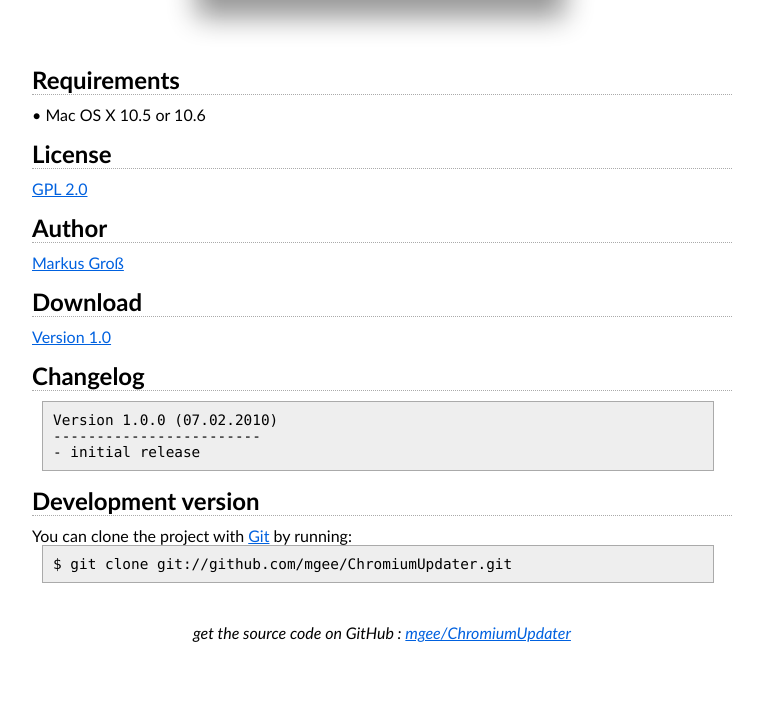
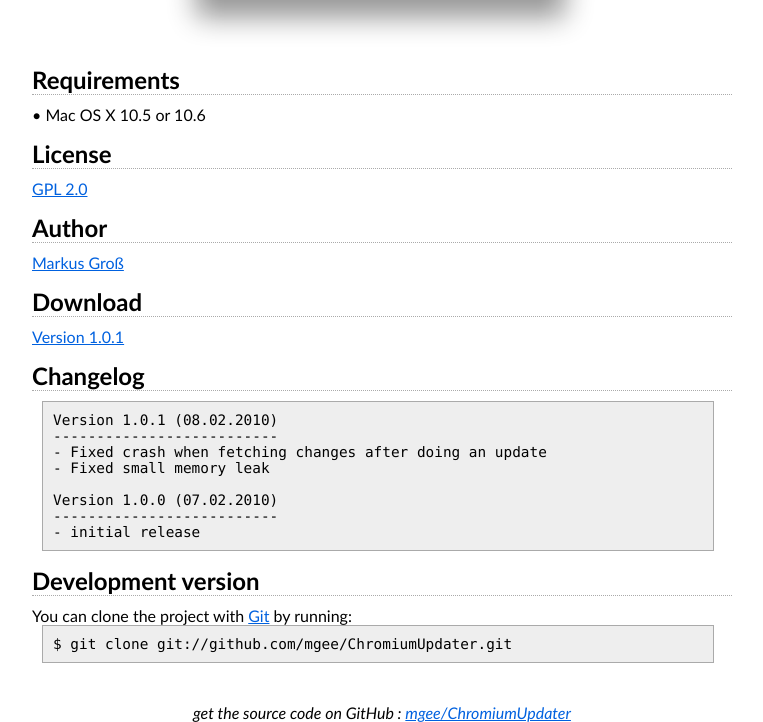
Before and after one commit to morristech/ChromiumUpdater, a plain HTML site: page index.html in a window 1280 px wide. Shown: the part 936-1658 px from the top of the page, without its empty margins (258-1021 px from the left). Before the commit the page ends 1578 px from the top, so only its background shows below. Drawn offline with Linux system fonts and the light colour scheme.

Commit message:
Updated for version 1.0.1

```diff
--- a/index.html
+++ b/index.html
@@ -12,7 +12,7 @@
   <a href="http://github.com/mgee/ChromiumUpdater"><img style="position: absolute; top: 0; right: 0; border: 0;" src="http://s3.amazonaws.com/github/ribbons/forkme_right_gray_6d6d6d.png" alt="Fork me on GitHub" /></a>
   <div id="header">
     <div class="content">
-      <div class="download"><a href="http://cloud.github.com/downloads/mgee/ChromiumUpdater/ChromiumUpdater-1.0.zip">Version 1.0</a></div>
+      <div class="download"><a href="http://cloud.github.com/downloads/mgee/ChromiumUpdater/ChromiumUpdater-1.0.1.zip">Version 1.0.1</a></div>
       <h1>
         <a href="http://github.com/mgee/ChromiumUpdater">ChromiumUpdater</a>
         <span class="small">by <a href="http://github.com/mgee">mgee</a></span>
@@ -37,11 +37,16 @@
     <h2>Author</h2>
       <p><a href="http://github.com/mgee">Markus Gro&szlig;</a></p>
     <h2>Download</h2>
-      <a href="http://cloud.github.com/downloads/mgee/ChromiumUpdater/ChromiumUpdater-1.0.zip">Version 1.0</a>
+      <a href="http://cloud.github.com/downloads/mgee/ChromiumUpdater/ChromiumUpdater-1.0.1.zip">Version 1.0.1</a>
     <h2>Changelog</h2>
 <pre>
+Version 1.0.1 (08.02.2010)
+--------------------------
+- Fixed crash when fetching changes after doing an update
+- Fixed small memory leak
+
 Version 1.0.0 (07.02.2010)
-------------------------
+--------------------------
 - initial release
 </pre>
     <h2>Development version</h2>
```
